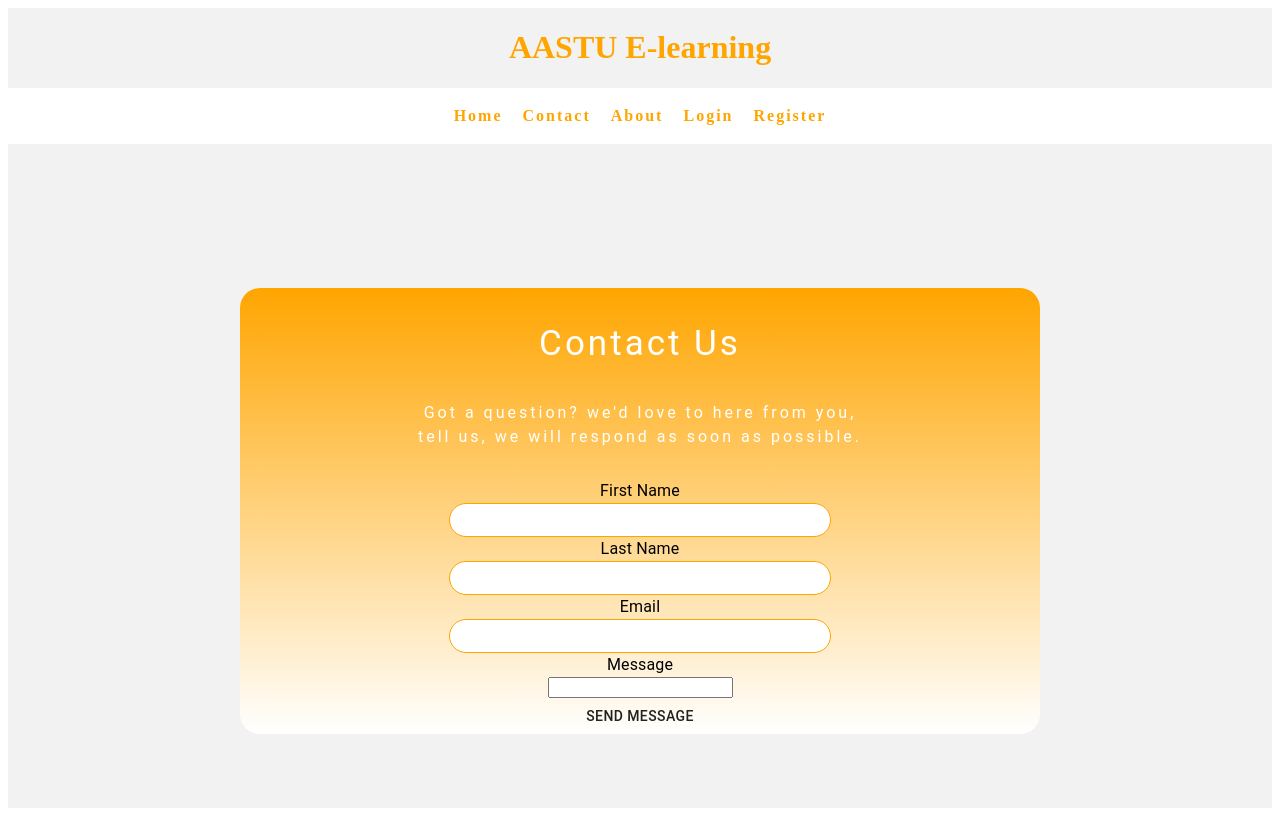
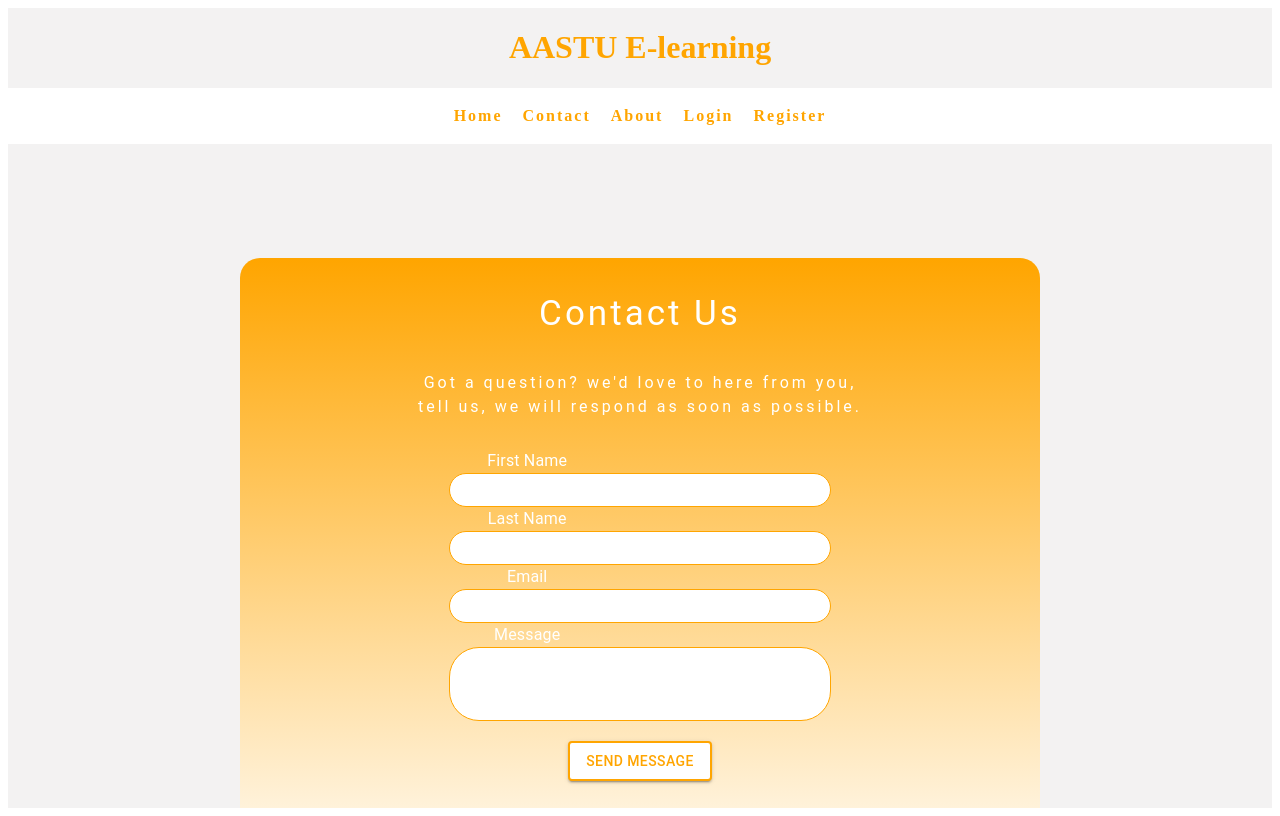
Before and after one commit to mesi473/Alkebulan, a React (Create React App) app in the folder e_learning/: page /contact in a window 1280 px wide. Built offline with nearby package versions, Linux system fonts and the light colour scheme.

Commit message:
contact page added styles

```diff
--- a/e_learning/src/components/Contact.js
+++ b/e_learning/src/components/Contact.js
@@ -18,8 +18,8 @@ function Contact() {
                             <Typography className={classes.underTitle2}>Email</Typography>
                             <input className={classes.inputs} type="text"></input>
                             <Typography className={classes.underTitle2}>Message</Typography>
-                            <input multiple className={classes.message} type="text"></input><br/>
-                            <Button type="submit"className={classes.submitButton}>Send message</Button>
+                            <input  className={classes.inputs1} type="text"></input><br/>
+                            <Button  variant='contained' type="submit"className={classes.submitButton}>Send message</Button>
                       </div>
             </Container>
         </div>
--- a/e_learning/src/components/ContactStyle.js
+++ b/e_learning/src/components/ContactStyle.js
@@ -3,13 +3,14 @@ import {makeStyles} from '@material-ui/core'
 export default makeStyles((theme)=>({
     wholeform:{
         background:'linear-gradient(orange,white)',
-        marginTop:'-120px',
+        marginTop:'-150px',
         maxWidth:'800px',
         borderRadius:'20px',
         marginBottom:'100px',
         display:'flex',
         flexDirection:'column',
         textAlign:'center',
+        paddingBottom:'100px'
 
     },
     title:{
@@ -36,7 +37,30 @@ export default makeStyles((theme)=>({
         textAlign:'center',
         '&:hover':{
             border:'1px solid white',
-        }
-
+        },
+    },
+    inputs1:{
+            border:'1px solid orange',
+            height:'70px',
+            width:'50%',
+            borderRadius:'30px',
+            alignContent:"center",
+            textAlign:'center',
+            '&:hover':{
+                border:'1px solid white',
+            },
+    },
+    submitButton:{
+        border:'2px solid orange',
+        color:'orange',
+        margin:'20px',
+        background:'white',
+        '&:hover':{
+            border:'2px solid orange',
+        },
+    },
+    underTitle2:{
+        color:'white',
+        marginLeft:'-30%',
     }
 }))
```
